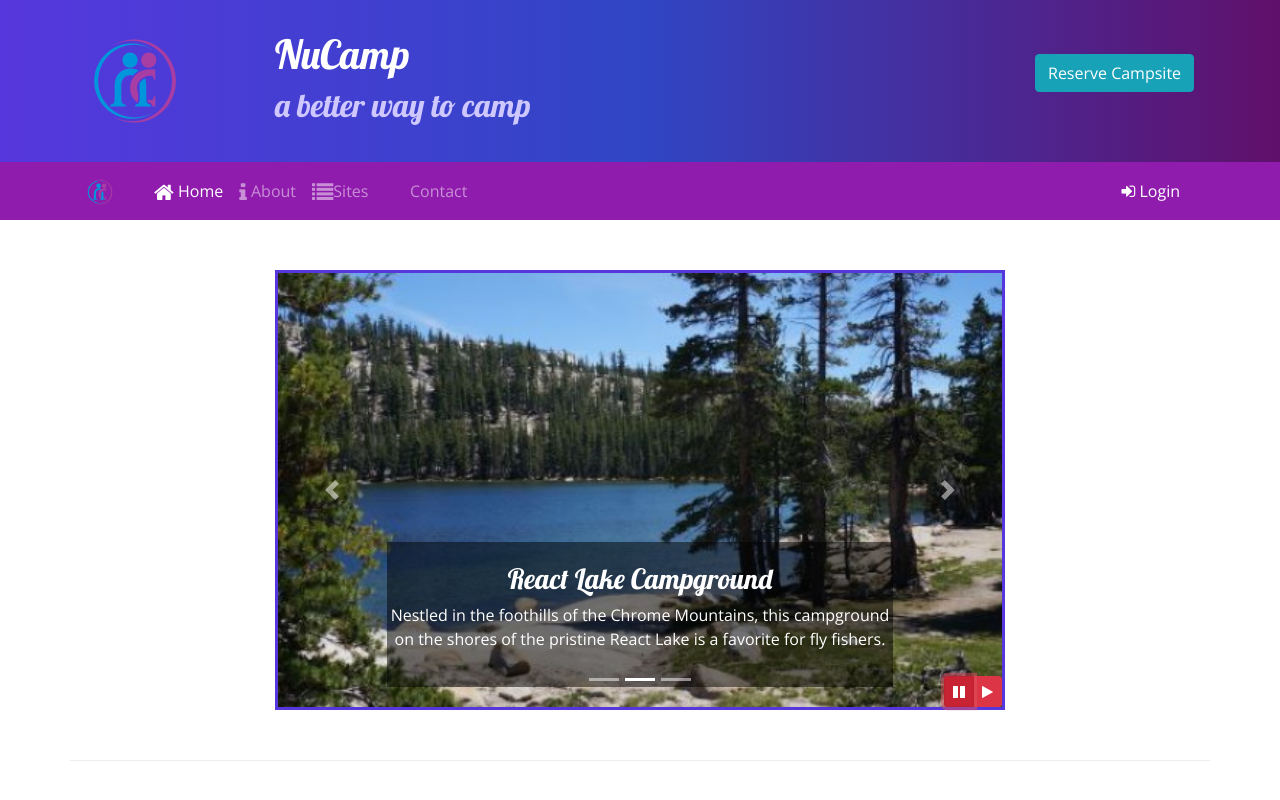
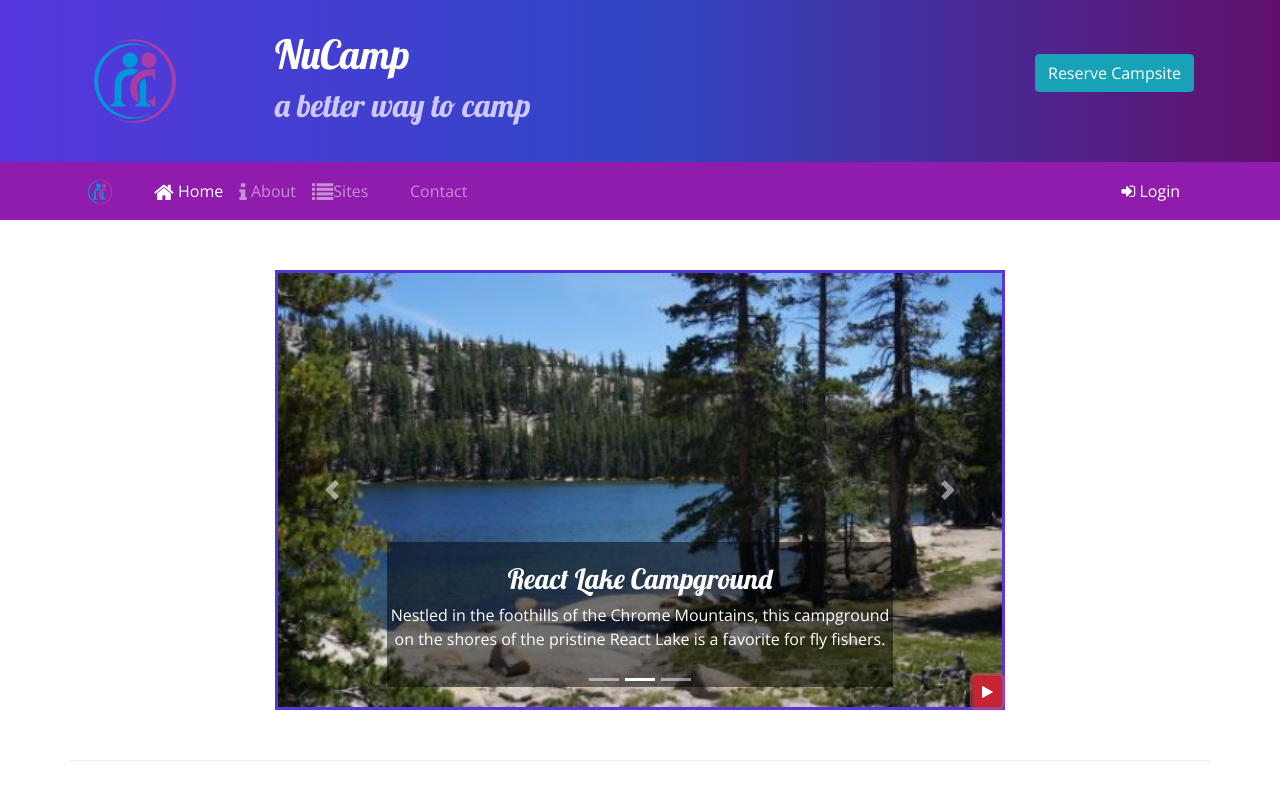
Before and after one commit to artemismeadows/nucampsite, a website: page index.html in a window 1280 px wide. Both pictures are taken after a click on the button 959 px from the left and 691 px from the top of the page. Shown: the top 800 px of the page. Drawn offline with nearby package versions, Linux system fonts and the light colour scheme.

Commit message:
Bootstrap and jQuery Part 2

```diff
--- a/index.html
+++ b/index.html
@@ -194,17 +194,12 @@
                         <span class="carousel-control-next-icon"></span>
                         <span class="sr-only">Next</span>
                     </a>
-                    <div class="btn-group" id="carouselButton">
-                        <button class="btn btn-danger btn-sm" id="carouselPause">
-                            <i class="fa fa-pause"></i>
-                        </button>
-                        <button class="btn btn-danger btn-sm" id="carouselPlay">
-                            <i class="fa fa-play"></i>
-                        </button>
+                    <button class="btn btn-danger btn-sm" id="carouselButton"><i class="fa fa-pause"></i></button>
                 </div>
             </div>
-            </div>
         </div>
+
+
 
         <div class="row row-content align-items-center">
             <div class="col-sm-4 order-sm-last col-md-3">
@@ -290,11 +285,16 @@
     <script>
         $(function() {
             $(".carousel").carousel( { interval: 2000 } );
-            $("#carouselPause").click(function(){
-                $(".carousel").carousel("pause");
-            });
-            $("#carouselPlay").click(function(){
-                $(".carousel").carousel("cycle");
+            $("#carouselButton").click(function(){
+                if ($("#carouselButton").children("i").hasClass("fa-pause")) {
+                    $(".carousel").carousel("pause");
+                    $("#carouselButton").children("i").removeClass("fa-pause");
+                    $("#carouselButton").children("i").addClass("fa-play");
+                } else {
+                    $(".carousel").carousel("cycle");
+                    $("#carouselButton").children("i").removeClass("fa-play");
+                    $("#carouselButton").children("i").addClass("fa-pause");
+                }
             });
         });
     </script>
```
